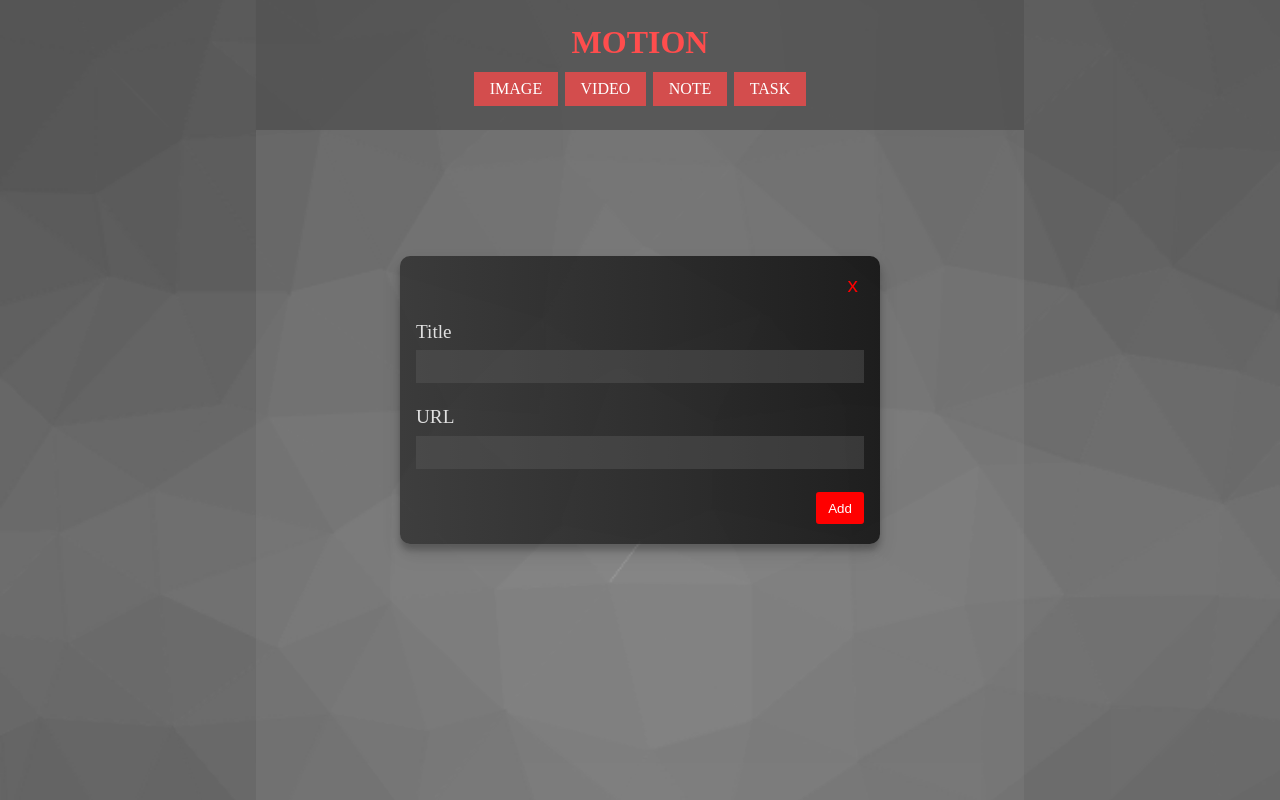
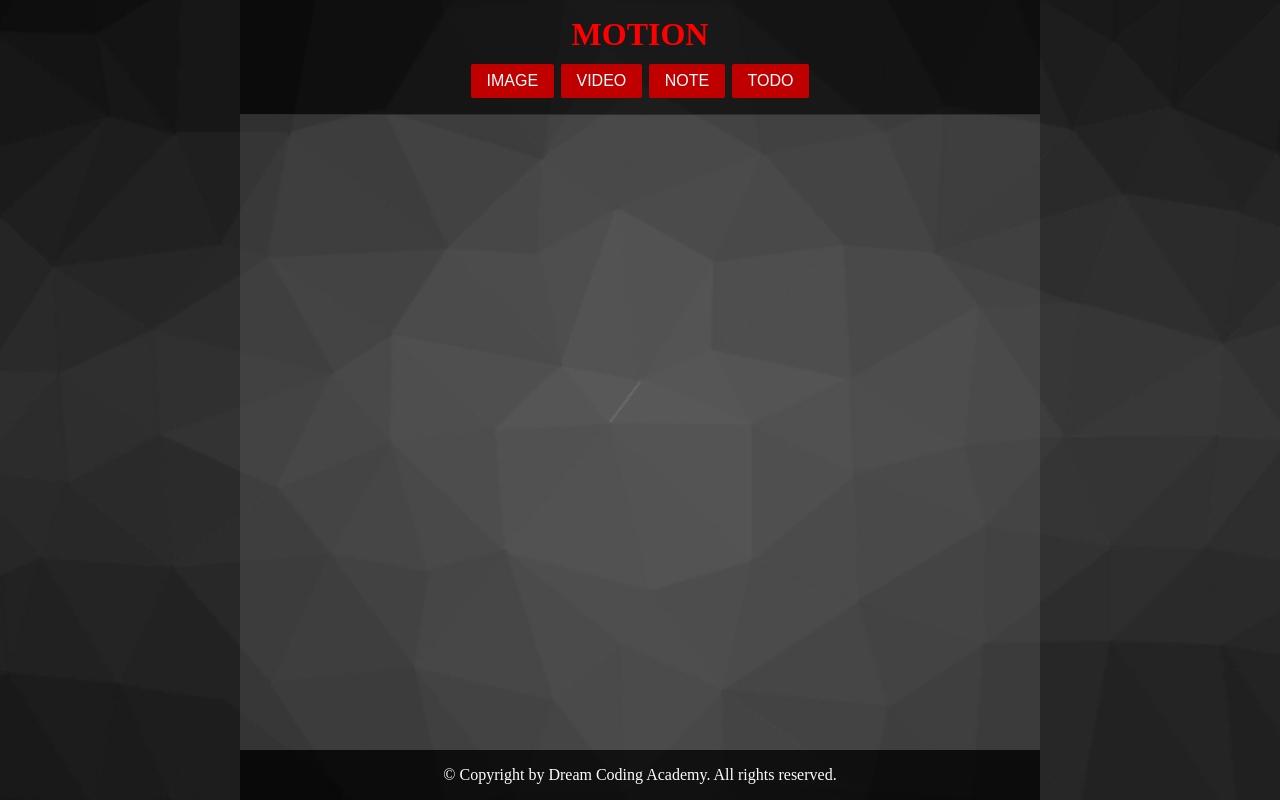
Before and after one commit to forhyeonji/TS-Motion, a plain HTML site: page index.html in a window 1280 px wide. Drawn offline with Linux system fonts and the light colour scheme.

Commit message:
🍏 fix - css 수정

```diff
--- a/index.html
+++ b/index.html
@@ -10,28 +10,30 @@
       name="viewport"
       content="width=device-width, initial-scale=1.0"
     />
-    <title>Document</title>
+    <title>Motion</title>
     <link
       rel="stylesheet"
       href="./style/index.css"
     />
+    <script type="module" src="./dist/app.js" defer></script>
   </head>
   <body>
-    <div class="container">
+    <div class="app">
       <nav class="navbar">
         <div class="title">
           <p class="motion">MOTION</p>
         </div>
 
         <ul class="navbar__menu">
-          <li>IMAGE</li>
-          <li>VIDEO</li>
-          <li>NOTE</li>
-          <li>TASK</li>
+          <li><button id=new-image" class="create-button">IMAGE</button></li>
+          <li><button id=new-video" class="create-button">VIDEO</button></li>
+          <li><button id=new-note" class="create-button">NOTE</button></li>
+          <li><button id=new-todo" class="create-button">TODO</button></li>
         </ul>
       </nav>
 
-      <div class="modal">
+      <main class="document">
+        <!-- <div class="modal">
           <div class="modal__overlay"></div>
           <div class="modal__total">
             <div class="modal__head">
@@ -46,8 +48,12 @@
             <div class="modal__footer">
               <button>Add</button>
             </div>
-        </div>
-      </div>
+          </div> // moda__total
+        </div> -->
+      </main>
+      <footer class="footer">
+        <p>© Copyright by Dream Coding Academy. All rights reserved.</p>
+      </footer>
       <div class="contents"></div>
     </div>
   </body>
--- a/style/index.css
+++ b/style/index.css
@@ -1,28 +1,51 @@
+:root {
+  --bg-main-color: #00000080;
+  --bg-accent-color: #2d2d2d;
+  --accent-color: #f64435;
+  --text-accent-color: #ffe498;
+  --text-edit-bg-color: #575757;
+  --border-color: #3f3f3f;
+  --shadow-color: #202020;
+  --document-bg-color: #68686850;
+  --component-bg-gradient: radial-gradient(
+    circle,
+    #646464e6 0%,
+    #363636e6 100%
+  );
+  --smokywhite: #dddbd8;
+  --black: #000000;
+  --translucent-black: #00000099;
+}
+
 * {
   margin: 0px;
+  box-sizing: border-box;
 }
 
 body {
-  background-image: url(../assets/background.png);
+  background: url('../assets/background.png') center/cover no-repeat;
   height: 100vh;
-  background-repeat: no-repeat;
-  background-size: cover;
   display: flex;
   justify-content: center;
+  overflow: hidden;
+  font-size: 1rem;
+  margin: 0;
 }
 
-.container {
-  width: 60%;
-  height: 100vh;
-  background-color: rgba(79, 79, 79, 0.3);
+.app {
+  width: 100%;
+  max-width: 800px;
+  height: 100%;
+  display: flex;
+  flex-direction: column;
+  /* background-color: rgba(79, 79, 79, 0.3); */
 }
 
 .navbar {
-  display: flex;
-  align-items: center;
-  flex-direction: column;
-  background-color: rgba(0, 0, 0, 0.7);
-  padding: 1.5rem;
+  background: var(--bg-main-color);
+  border-bottom: 1px solid var(--bg-accent-color);
+  text-align: center;
+  padding: 1rem;
 }
 
 .motion {
@@ -34,15 +57,42 @@ body {
 
 .navbar__menu {
   display: flex;
+  justify-content: center;
   list-style: none;
   padding-left: 0px;
 }
-.navbar__menu li {
+
+.create-button {
+  outline: none;
+  border: none;
   padding: 0.5em 1em;
   margin: 0 0.2em;
   font-size: 1rem;
   background-color: rgb(192, 0, 0);
   color: white;
+  user-select: none;
+  border-radius: 2px;
+}
+
+.document {
+  height: 100%;
+  overflow-y: auto;
+  background-color: var(--document-bg-color);
+  /* Firefox */
+  scrollbar-width: 6px;
+  scrollbar-color: var(--bg-accent-color);
+  scrollbar-face-color: var(--accent-color);
+}
+
+.document::-webkit-scrollbar {
+  /* Safari and Chrome */
+  background-color: var(--bg-accent-color);
+  width: 6px;
+}
+
+.document::-webkit-scrollbar-thumb {
+  /* Safari and Chrome */
+  background-color: var(--bg-accent-color);
 }
 
 .modal {
@@ -133,10 +183,9 @@ body {
   border-radius: 3px;
 }
 
-@media screen and (max-width: 56rem) {
-  .container {
-    width: 100%;
-    height: 100vh;
-    background-color: rgba(79, 79, 79, 0.3);
-  }
+.footer {
+  background-color: rgba(0, 0, 0, 0.7);
+  padding: 1rem;
+  text-align: center;
+  color: white;
 }
```
Lines whose indentation alone changed are shown as unchanged.
